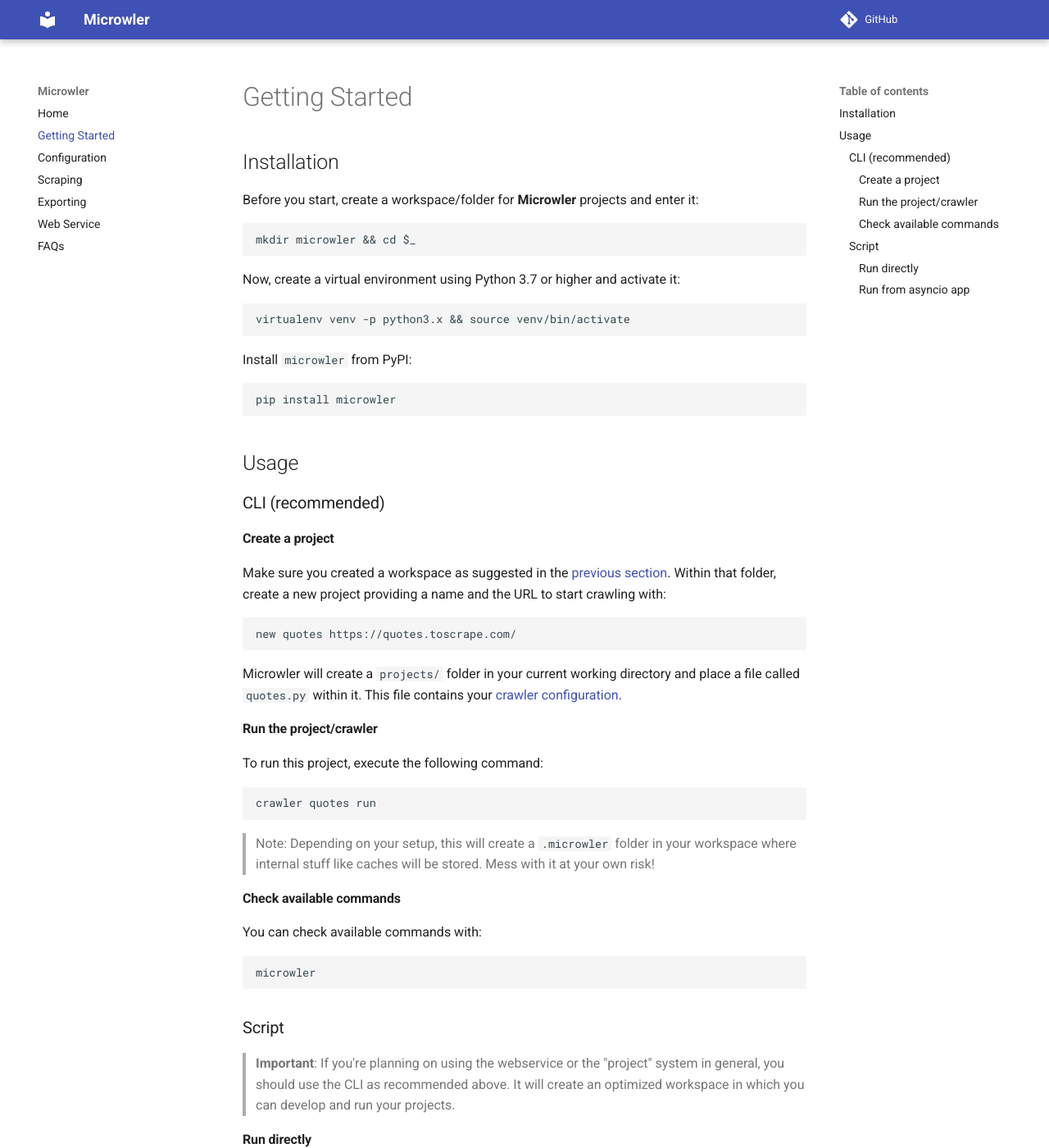
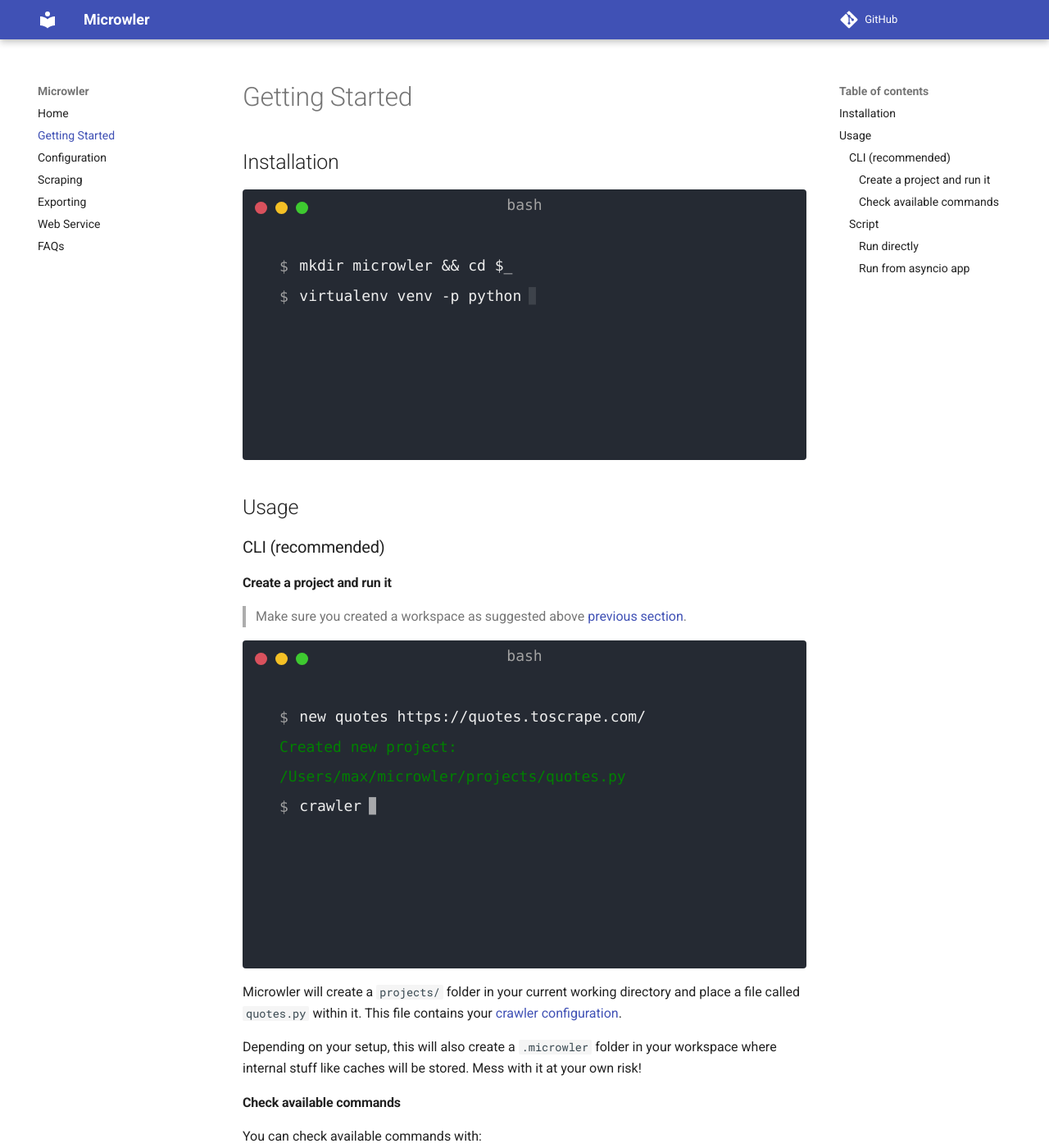
Before and after one commit to INNOVINATI/microwler, an MkDocs documentation site: the page built from docs/getting-started.md, in a window 1280 px wide and 1400 px high. Shown: the whole window at 82% size. Built offline with MkDocs 1.6.1 and Material for MkDocs 9.7.7, drawn with Linux system fonts in a browser that asks for light colours; comment, search, counter and statistics services are not loaded; some of the changed text lies outside the part shown.

Commit message:
Improve docs with termynal.js

````diff
--- /dev/null
+++ b/docs/css/termynal.css
@@ -0,0 +1,101 @@
+/**
+ * termynal.js
+ *
+ * @author Ines Montani <ines@ines.io>
+ * @version 0.0.1
+ * @license MIT
+ */
+
+:root {
+    --color-bg: #252a33;
+    --color-text: #eee;
+    --color-text-subtle: #a2a2a2;
+}
+
+[data-termynal] {
+    width: 750px;
+    max-width: 100%;
+    background: var(--color-bg);
+    color: var(--color-text);
+    font-size: 18px;
+    font-family: 'Fira Mono', Consolas, Menlo, Monaco, 'Courier New', Courier, monospace;
+    border-radius: 4px;
+    padding: 75px 45px 35px;
+    position: relative;
+    -webkit-box-sizing: border-box;
+            box-sizing: border-box;
+}
+
+[data-termynal]:before {
+    content: '';
+    position: absolute;
+    top: 15px;
+    left: 15px;
+    display: inline-block;
+    width: 15px;
+    height: 15px;
+    border-radius: 50%;
+    /* A little hack to display the window buttons in one pseudo element. */
+    background: #d9515d;
+    -webkit-box-shadow: 25px 0 0 #f4c025, 50px 0 0 #3ec930;
+            box-shadow: 25px 0 0 #f4c025, 50px 0 0 #3ec930;
+}
+
+[data-termynal]:after {
+    content: 'bash';
+    position: absolute;
+    color: var(--color-text-subtle);
+    top: 5px;
+    left: 0;
+    width: 100%;
+    text-align: center;
+}
+
+[data-ty] {
+    display: block;
+    line-height: 2;
+}
+
+[data-ty]:before {
+    /* Set up defaults and ensure empty lines are displayed. */
+    content: '';
+    display: inline-block;
+    vertical-align: middle;
+}
+
+[data-ty="input"]:before,
+[data-ty-prompt]:before {
+    margin-right: 0.75em;
+    color: var(--color-text-subtle);
+}
+
+[data-ty="input"]:before {
+    content: '$';
+}
+
+[data-ty][data-ty-prompt]:before {
+    content: attr(data-ty-prompt);
+}
+
+[data-ty-cursor]:after {
+    content: attr(data-ty-cursor);
+    font-family: monospace;
+    margin-left: 0.5em;
+    -webkit-animation: blink 1s infinite;
+            animation: blink 1s infinite;
+}
+
+
+/* Cursor animation */
+
+@-webkit-keyframes blink {
+    50% {
+        opacity: 0;
+    }
+}
+
+@keyframes blink {
+    50% {
+        opacity: 0;
+    }
+}
--- a/docs/getting-started.md
+++ b/docs/getting-started.md
@@ -1,39 +1,35 @@
 # Getting Started
 
 ## Installation
-Before you start, create a workspace/folder for **Microwler** projects and enter it:
-```bash
-mkdir microwler && cd $_
-```
-
-Now, create a virtual environment using Python 3.7 or higher and activate it:
-```bash
-virtualenv venv -p python3.x && source venv/bin/activate
-```
-
-Install `microwler` from PyPI:
-```bash
-pip install microwler
-```
+<div id="termynal1" data-termynal>
+    <span data-ty="input">mkdir microwler && cd $_</span>
+    <span data-ty="input">virtualenv venv -p python3</span>
+    <span data-ty="input">source venv/bin/activate</span>
+    <span data-ty="input">pip install microwler</span>
+    <span data-ty="progress"></span>
+    <span data-ty>Successfully installed Microwler</span>
+</div>
 
 ## Usage
 ### CLI (recommended)
-#### Create a project
-Make sure you created a workspace as suggested in the [previous section](#installation).
-Within that folder, create a new project providing a name and the URL to start crawling with:
-```bash
-new quotes https://quotes.toscrape.com/
-```
+#### Create a project and run it
+> Make sure you created a workspace as suggested above [previous section](#installation).
+
+<div id="termynal2" data-termynal>
+    <span data-ty="input">new quotes https://quotes.toscrape.com/</span>
+    <span data-ty data-ty-delay="250" style="color: green">Created new project: /Users/max/microwler/projects/quotes.py</span>
+    <span data-ty="input">crawler quotes run</span>
+    <span data-ty data-ty-delay="50">[INFO] Starting engine ...</span>
+    <span data-ty data-ty-delay="50">[INFO] Crawler started [quotes.toscrape.com]</span>
+    <span data-ty="progress"></span>
+    <span data-ty>[INFO] Crawler stopped [quotes.toscrape.com]</span>
+</div>
+
 Microwler will create a `projects/` folder in your current working directory and place
 a file called `quotes.py` within it. This file contains your [crawler configuration](/microwler/configuration).
 
-#### Run the project/crawler
-To run this project, execute the following command:
-```bash
-crawler quotes run
-```
-> Note: Depending on your setup, this will create a `.microwler` folder in your workspace
-> where internal stuff like caches will be stored. Mess with it at your own risk!
+Depending on your setup, this will also create a `.microwler` folder in your workspace
+where internal stuff like caches will be stored. Mess with it at your own risk!
 
 #### Check available commands
 You can check available commands with:
@@ -70,3 +66,6 @@
 await crawler.run_async(event_loop=loop)
 print(crawler.results)
 ```
+
+
+<script src="/js/termynal.js" data-termynal-container="#termynal1|#termynal2"></script>
--- /dev/null
+++ b/docs/js/termynal.js
@@ -0,0 +1,197 @@
+/**
+ * termynal.js
+ * A lightweight, modern and extensible animated terminal window, using
+ * async/await.
+ *
+ * @author Ines Montani <ines@ines.io>
+ * @version 0.0.1
+ * @license MIT
+ */
+
+'use strict';
+
+/** Generate a terminal widget. */
+class Termynal {
+    /**
+     * Construct the widget's settings.
+     * @param {(string|Node)=} container - Query selector or container element.
+     * @param {Object=} options - Custom settings.
+     * @param {string} options.prefix - Prefix to use for data attributes.
+     * @param {number} options.startDelay - Delay before animation, in ms.
+     * @param {number} options.typeDelay - Delay between each typed character, in ms.
+     * @param {number} options.lineDelay - Delay between each line, in ms.
+     * @param {number} options.progressLength - Number of characters displayed as progress bar.
+     * @param {string} options.progressChar – Character to use for progress bar, defaults to █.
+	 * @param {number} options.progressPercent - Max percent of progress.
+     * @param {string} options.cursor – Character to use for cursor, defaults to ▋.
+     * @param {Object[]} lineData - Dynamically loaded line data objects.
+     * @param {boolean} options.noInit - Don't initialise the animation.
+     */
+    constructor(container = '#termynal', options = {}) {
+        this.container = (typeof container === 'string') ? document.querySelector(container) : container;
+        this.pfx = `data-${options.prefix || 'ty'}`;
+        this.startDelay = options.startDelay
+            || parseFloat(this.container.getAttribute(`${this.pfx}-startDelay`)) || 600;
+        this.typeDelay = options.typeDelay
+            || parseFloat(this.container.getAttribute(`${this.pfx}-typeDelay`)) || 90;
+        this.lineDelay = options.lineDelay
+            || parseFloat(this.container.getAttribute(`${this.pfx}-lineDelay`)) || 1500;
+        this.progressLength = options.progressLength
+            || parseFloat(this.container.getAttribute(`${this.pfx}-progressLength`)) || 40;
+        this.progressChar = options.progressChar
+            || this.container.getAttribute(`${this.pfx}-progressChar`) || '█';
+		this.progressPercent = options.progressPercent
+            || parseFloat(this.container.getAttribute(`${this.pfx}-progressPercent`)) || 100;
+        this.cursor = options.cursor
+            || this.container.getAttribute(`${this.pfx}-cursor`) || '▋';
+        this.lineData = this.lineDataToElements(options.lineData || []);
+        if (!options.noInit) this.init()
+    }
+
+    /**
+     * Initialise the widget, get lines, clear container and start animation.
+     */
+    init() {
+        // Appends dynamically loaded lines to existing line elements.
+        this.lines = [...this.container.querySelectorAll(`[${this.pfx}]`)].concat(this.lineData);
+
+        /**
+         * Calculates width and height of Termynal container.
+         * If container is empty and lines are dynamically loaded, defaults to browser `auto` or CSS.
+         */
+        const containerStyle = getComputedStyle(this.container);
+        this.container.style.width = containerStyle.width !== '0px' ?
+            containerStyle.width : undefined;
+        this.container.style.minHeight = containerStyle.height !== '0px' ?
+            containerStyle.height : undefined;
+
+        this.container.setAttribute('data-termynal', '');
+        this.container.innerHTML = '';
+        this.start();
+    }
+
+    /**
+     * Start the animation and rener the lines depending on their data attributes.
+     */
+    async start() {
+        await this._wait(this.startDelay);
+
+        for (let line of this.lines) {
+            const type = line.getAttribute(this.pfx);
+            const delay = line.getAttribute(`${this.pfx}-delay`) || this.lineDelay;
+
+            if (type == 'input') {
+                line.setAttribute(`${this.pfx}-cursor`, this.cursor);
+                await this.type(line);
+                await this._wait(delay);
+            }
+
+            else if (type == 'progress') {
+                await this.progress(line);
+                await this._wait(delay);
+            }
+
+            else {
+                this.container.appendChild(line);
+                await this._wait(delay);
+            }
+
+            line.removeAttribute(`${this.pfx}-cursor`);
+        }
+    }
+
+    /**
+     * Animate a typed line.
+     * @param {Node} line - The line element to render.
+     */
+    async type(line) {
+        const chars = [...line.textContent];
+        const delay = line.getAttribute(`${this.pfx}-typeDelay`) || this.typeDelay;
+        line.textContent = '';
+        this.container.appendChild(line);
+
+        for (let char of chars) {
+            await this._wait(delay);
+            line.textContent += char;
+        }
+    }
+
+    /**
+     * Animate a progress bar.
+     * @param {Node} line - The line element to render.
+     */
+    async progress(line) {
+        const progressLength = line.getAttribute(`${this.pfx}-progressLength`)
+            || this.progressLength;
+        const progressChar = line.getAttribute(`${this.pfx}-progressChar`)
+            || this.progressChar;
+        const chars = progressChar.repeat(progressLength);
+		const progressPercent = line.getAttribute(`${this.pfx}-progressPercent`)
+			|| this.progressPercent;
+        line.textContent = '';
+        this.container.appendChild(line);
+
+        for (let i = 1; i < chars.length + 1; i++) {
+            await this._wait(this.typeDelay);
+            const percent = Math.round(i / chars.length * 100);
+            line.textContent = `${chars.slice(0, i)} ${percent}%`;
+			if (percent>progressPercent) {
+				break;
+			}
+        }
+    }
+
+    /**
+     * Helper function for animation delays, called with `await`.
+     * @param {number} time - Timeout, in ms.
+     */
+    _wait(time) {
+        return new Promise(resolve => setTimeout(resolve, time));
+    }
+
+    /**
+     * Converts line data objects into line elements.
+     *
+     * @param {Object[]} lineData - Dynamically loaded lines.
+     * @param {Object} line - Line data object.
+     * @returns {Element[]} - Array of line elements.
+     */
+    lineDataToElements(lineData) {
+        return lineData.map(line => {
+            let div = document.createElement('div');
+            div.innerHTML = `<span ${this._attributes(line)}>${line.value || ''}</span>`;
+
+            return div.firstElementChild;
+        });
+    }
+
+    /**
+     * Helper function for generating attributes string.
+     *
+     * @param {Object} line - Line data object.
+     * @returns {string} - String of attributes.
+     */
+    _attributes(line) {
+        let attrs = '';
+        for (let prop in line) {
+            attrs += this.pfx;
+
+            if (prop === 'type') {
+                attrs += `="${line[prop]}" `
+            } else if (prop !== 'value') {
+                attrs += `-${prop}="${line[prop]}" `
+            }
+        }
+
+        return attrs;
+    }
+}
+
+/**
+* HTML API: If current script has container(s) specified, initialise Termynal.
+*/
+if (document.currentScript.hasAttribute('data-termynal-container')) {
+    const containers = document.currentScript.getAttribute('data-termynal-container');
+    containers.split('|')
+        .forEach(container => new Termynal(container))
+}
--- a/mkdocs.yml
+++ b/mkdocs.yml
@@ -19,6 +19,8 @@
           show_source: false
     watch:
       - ./microwler
+extra_css:
+    - css/termynal.css
 extra:
   social:
     - icon: fontawesome/brands/github
@@ -27,3 +29,6 @@
       link: https://linkedin.com/company/innovinati
 
 copyright: powered by <a href="https://innovinati.com/">INNOVINATI</a>
+markdown_extensions:
+  - pymdownx.highlight
+  - pymdownx.superfences
````
Also changed, not shown: docs/configuration.md (+2 -1 lines), docs/webservice.md (+7 -4 lines), docs/js/termynal.min.js (added).
